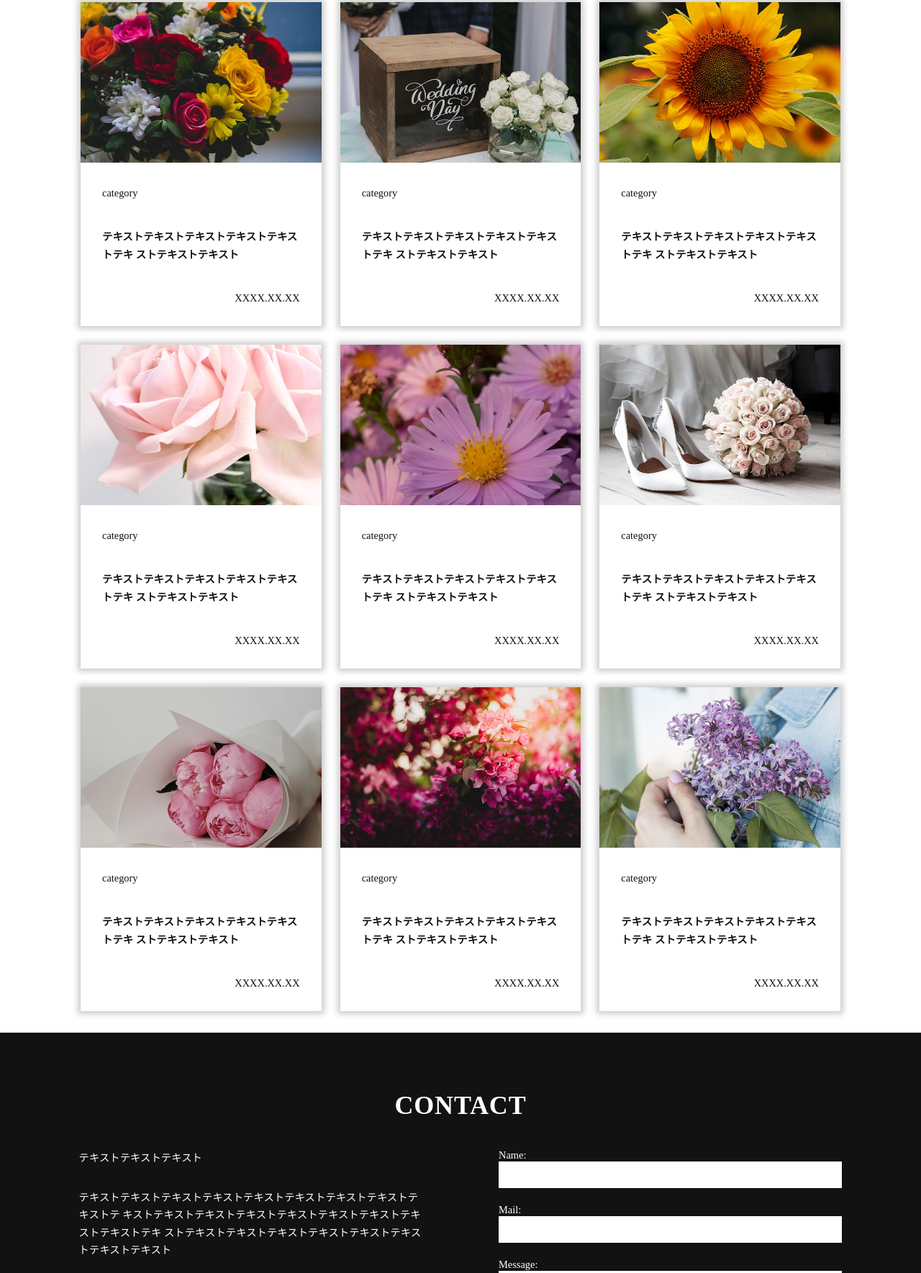
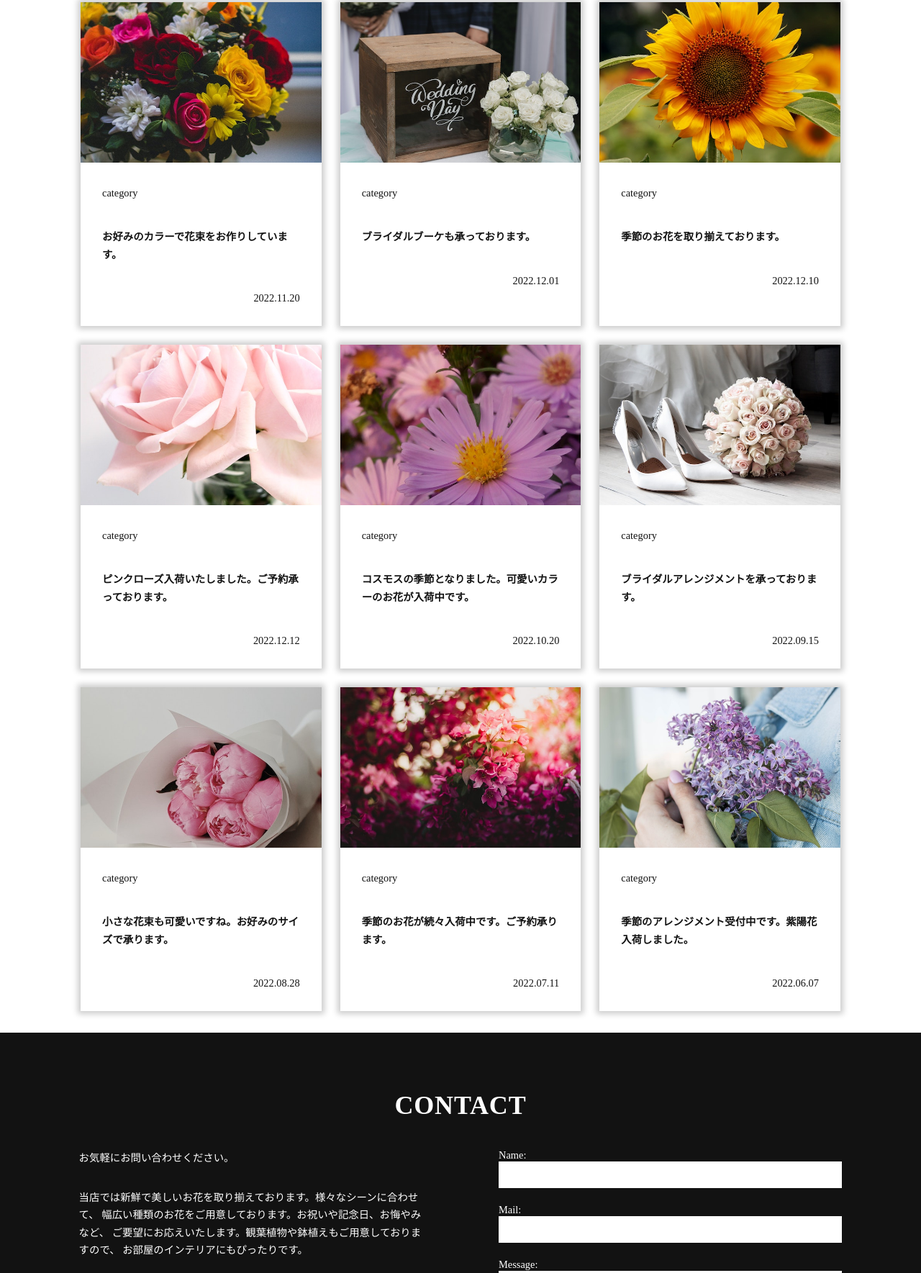
Before and after one commit to sarananev/media_site, a plain HTML site: page index.html in a window 1280 px wide. Shown: the part 1286-3055 px from the top of the page at 72% size. Drawn offline with nearby package versions, Linux system fonts and the light colour scheme; some packages are replaced by stand-ins of ours; a web font is replaced by a local one.

Commit message:
Update index.html
text_change

```diff
--- a/index.html
+++ b/index.html
@@ -70,81 +70,72 @@
           <img class="fade-in" src="img/feature1.jpg" alt="feature1"></img>
           <div class="item-text">
             <p class="category">category</p>
-            <p class="text">テキストテキストテキストテキストテキストテキ
-              ストテキストテキスト</p>
-            <p class="days">XXXX.XX.XX</p>
+            <p class="text">お好みのカラーで花束をお作りしています。</p>
+            <p class="days">2022.11.20</p>
           </div>
         </div>
         <div class="item">
           <img class="fade-in" src="img/feature2.jpg" alt="feature2"></img>
           <div class="item-text">
             <p class="category">category</p>
-            <p class="text">テキストテキストテキストテキストテキストテキ
-              ストテキストテキスト</p>
-            <p class="days">XXXX.XX.XX</p>
+            <p class="text">ブライダルブーケも承っております。</p>
+            <p class="days">2022.12.01</p>
           </div>
         </div>
         <div class="item">
           <img class="fade-in" src="img/feature3.jpg" alt="feature3"></img>
           <div class="item-text">
             <p class="category">category</p>
-            <p class="text">テキストテキストテキストテキストテキストテキ
-              ストテキストテキスト</p>
-            <p class="days">XXXX.XX.XX</p>
+            <p class="text">季節のお花を取り揃えております。</p>
+            <p class="days">2022.12.10</p>
           </div>
         </div>
         <div class="item">
           <img class="fade-in" src="img/feature4.jpg" alt="feature4"></img>
           <div class="item-text">
             <p class="category">category</p>
-            <p class="text">テキストテキストテキストテキストテキストテキ
-              ストテキストテキスト</p>
-            <p class="days">XXXX.XX.XX</p>
+            <p class="text">ピンクローズ入荷いたしました。ご予約承っております。</p>
+            <p class="days">2022.12.12</p>
           </div>
         </div>
         <div class="item">
           <img class="fade-in" src="img/feature5.jpg" alt="feature5"></img>
           <div class="item-text">
             <p class="category">category</p>
-            <p class="text">テキストテキストテキストテキストテキストテキ
-              ストテキストテキスト</p>
-            <p class="days">XXXX.XX.XX</p>
+            <p class="text">コスモスの季節となりました。可愛いカラーのお花が入荷中です。</p>
+            <p class="days">2022.10.20</p>
           </div>
         </div>
         <div class="item">
           <img class="fade-in" src="img/feature6.jpg" alt="feature6"></img>
           <div class="item-text">
             <p class="category">category</p>
-            <p class="text">テキストテキストテキストテキストテキストテキ
-              ストテキストテキスト</p>
-            <p class="days">XXXX.XX.XX</p>
+            <p class="text">ブライダルアレンジメントを承っております。</p>
+            <p class="days">2022.09.15</p>
           </div>
         </div>
         <div class="item">
           <img class="fade-in" src="img/feature7.jpg" alt="feature7"></img>
           <div class="item-text">
             <p class="category">category</p>
-            <p class="text">テキストテキストテキストテキストテキストテキ
-              ストテキストテキスト</p>
-            <p class="days">XXXX.XX.XX</p>
+            <p class="text">小さな花束も可愛いですね。お好みのサイズで承ります。</p>
+            <p class="days">2022.08.28</p>
           </div>
         </div>
         <div class="item">
           <img class="fade-in" src="img/feature8.jpg" alt="feature8"></img>
           <div class="item-text">
             <p class="category">category</p>
-            <p class="text">テキストテキストテキストテキストテキストテキ
-              ストテキストテキスト</p>
-            <p class="days">XXXX.XX.XX</p>
+            <p class="text">季節のお花が続々入荷中です。ご予約承ります。</p>
+            <p class="days">2022.07.11</p>
           </div>
         </div>
         <div class="item">
           <img class="fade-in" src="img/feature9.jpg" alt="feature9"></img>
           <div class="item-text">
             <p class="category">category</p>
-            <p class="text">テキストテキストテキストテキストテキストテキ
-              ストテキストテキスト</p>
-            <p class="days">XXXX.XX.XX</p>
+            <p class="text">季節のアレンジメント受付中です。紫陽花入荷しました。</p>
+            <p class="days">2022.06.07</p>
           </div>
         </div>
       </div>
@@ -154,13 +145,13 @@
       <h2 class="site-title">CONTACT</h2>
       <div class="contact wrapper" >
           <div class="contact-text">
-            <p>テキストテキストテキスト</p>
-            <p>テキストテキストテキストテキストテキストテキストテキストテキストテキストテ
-              キストテキストテキストテキストテキストテキストテキストテキストテキストテキ
-              ストテキストテキストテキストテキストテキストテキストテキストテキスト</p>
-            <p>テキストテキストテキストテキストテキストテキストテキストテキストテキストテ
-              キストテキストテキストテキストテキストテキストテキストテキストテキストテキ
-              ストテキストテキストテキストテキストテキストテキストテキストテキスト</p>
+            <p>お気軽にお問い合わせください。</p>
+            <p>当店では新鮮で美しいお花を取り揃えております。様々なシーンに合わせて、
+              幅広い種類のお花をご用意しております。お祝いや記念日、お悔やみなど、
+              ご要望にお応えいたします。観葉植物や鉢植えもご用意しておりますので、
+              お部屋のインテリアにもぴったりです。</p>
+            <p>お問い合わせ頂いた内容につきましては、可能な限り早急にご返信いたします。
+              何かご質問やご要望がございましたら、お気軽にお問い合わせください。</p>
           </div>
           <div class="contact-form">
             <form action="#">
```
